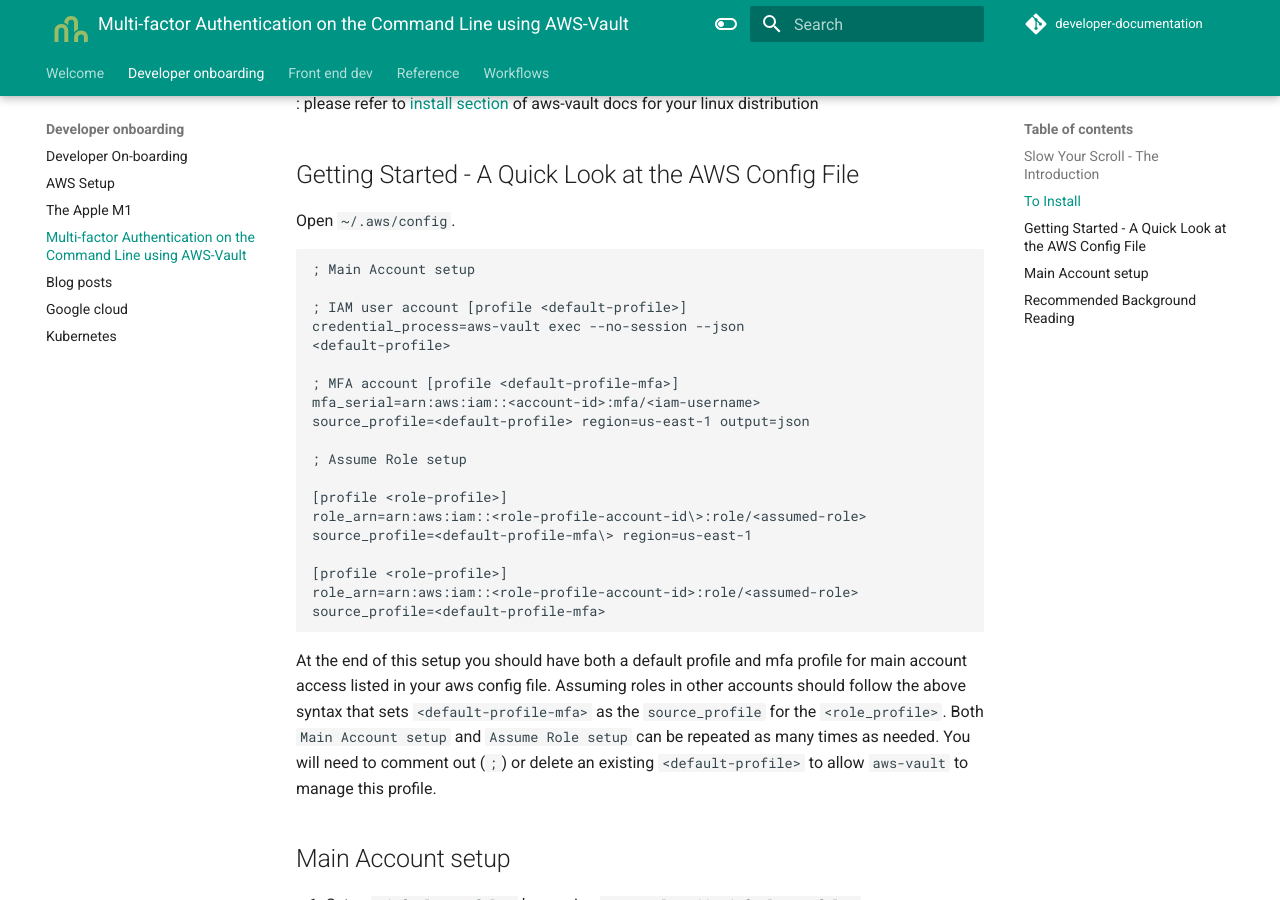
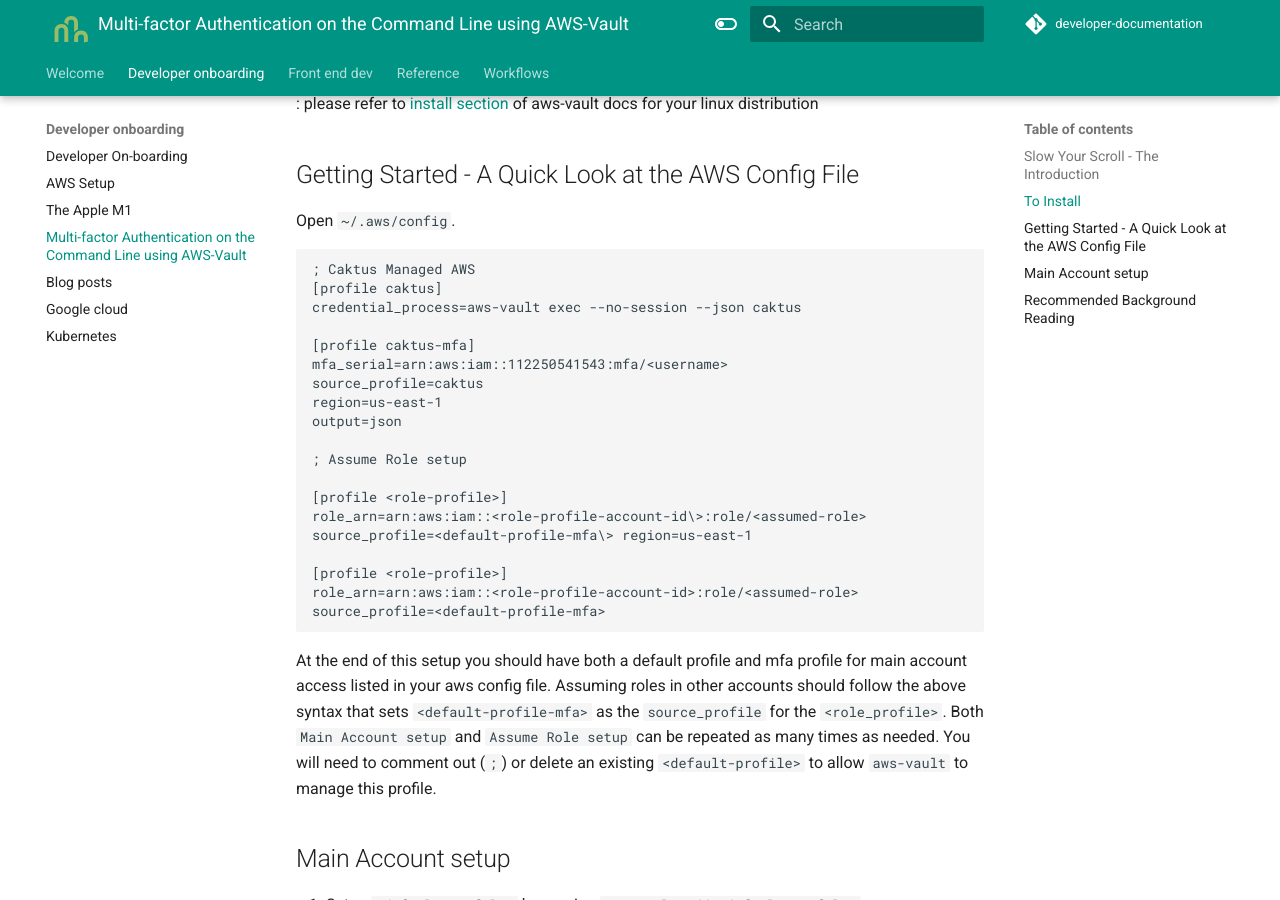
Before and after one commit to caktus/guidebook, an MkDocs documentation site: the page built from docs/developer-onboarding/aws-vault.md, in a window 1280 px wide and 900 px high, scrolled down 733 px. Built offline with MkDocs 1.6.1 and Material for MkDocs 9.7.7, drawn with Linux system fonts in a browser that asks for light colours; comment, search, counter and statistics services are not loaded.

Commit message:
use caktus example

````diff
--- a/docs/developer-onboarding/aws-vault.md
+++ b/docs/developer-onboarding/aws-vault.md
@@ -39,15 +39,15 @@
 Open `~/.aws/config`.
 
 ```config
-; Main Account setup
+; Caktus Managed AWS
+[profile caktus]
+credential_process=aws-vault exec --no-session --json caktus
 
-; IAM user account [profile <default-profile>]
-credential_process=aws-vault exec --no-session --json
-<default-profile>
-
-; MFA account [profile <default-profile-mfa>]
-mfa_serial=arn:aws:iam::<account-id>:mfa/<iam-username>
-source_profile=<default-profile> region=us-east-1 output=json
+[profile caktus-mfa]
+mfa_serial=arn:aws:iam::112250541543:mfa/<username>
+source_profile=caktus
+region=us-east-1
+output=json
 
 ; Assume Role setup
 
````
